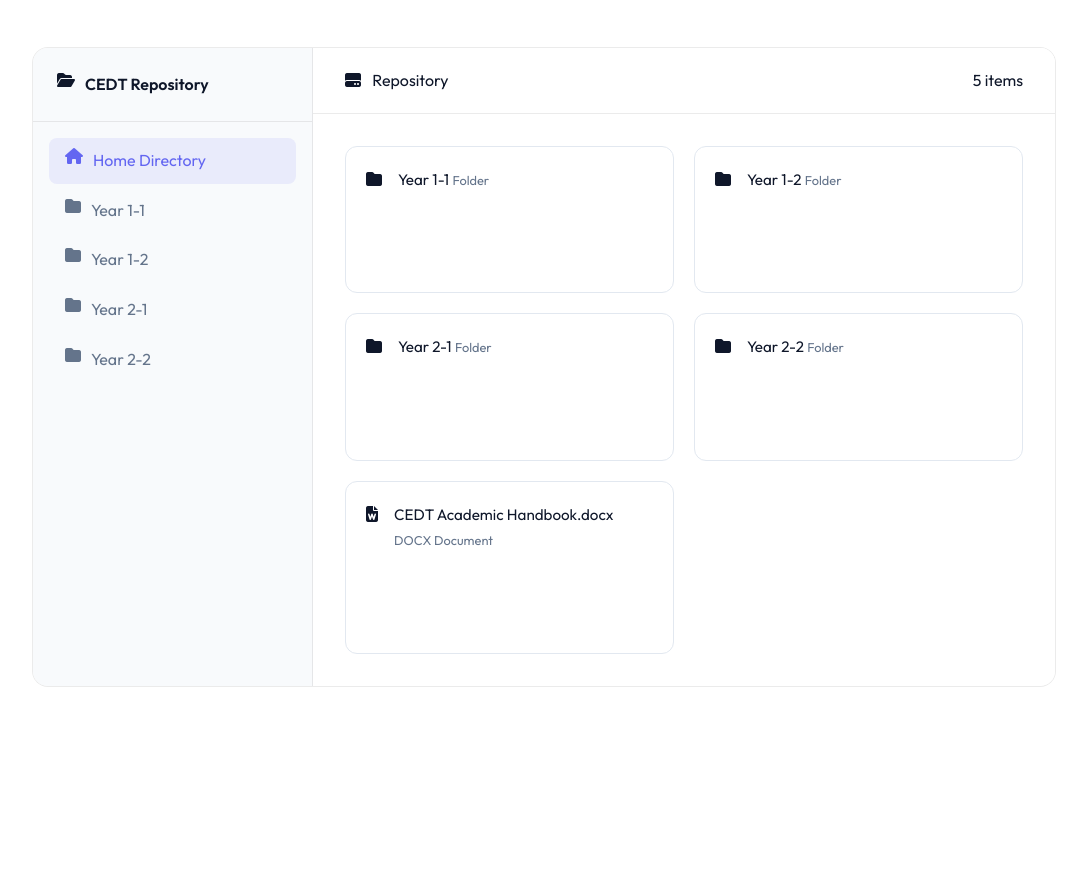
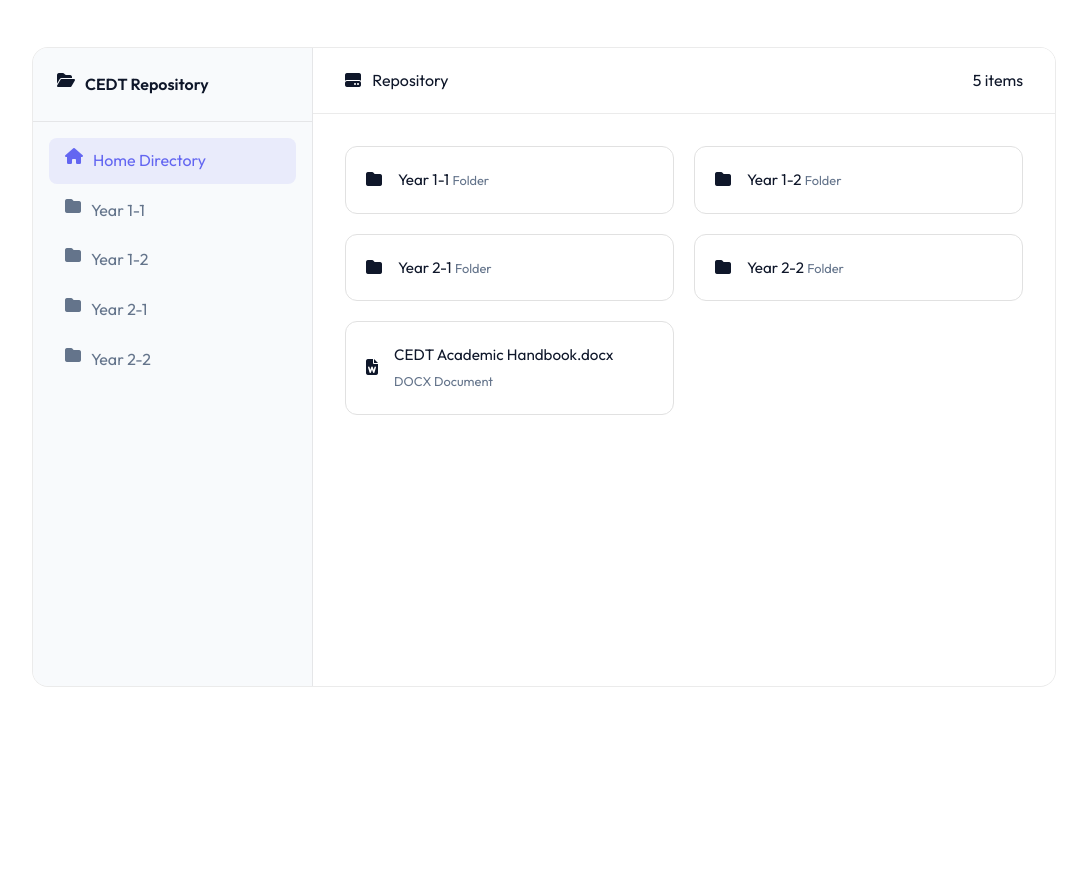
Before and after one commit to Spidergy07/cu-cedt-dev-disrupt-mini-hackathon-2026, a plain HTML site: page index.html in a window 1280 px wide. Shown: the part 1103-1987 px from the top of the page, without its empty margins (96-1183 px from the left). Drawn offline with Linux system fonts and the light colour scheme; a web font is replaced by a local one.

Commit message:
fix: file cards layout

```diff
--- a/style.css
+++ b/style.css
@@ -277,26 +277,29 @@ section {
     justify-content: space-between;
 }
 
+
 .pro-content {
     padding: 32px;
     flex: 1;
     overflow-y: auto;
     display: grid;
     grid-template-columns: repeat(auto-fill, minmax(220px, 1fr));
+    align-content: start;
     gap: 20px;
 }
 
-/* File cards */
-
 .pro-file-card {
     background: #ffffff;
-    border: 1px solid #e2e8f0;
+    border: 1px solid #e1e1e1;
     border-radius: 12px;
     padding: 20px;
     display: flex;
+    align-items: center;
     gap: 16px;
     cursor: pointer;
+    transition: all 0.2s ease;
 }
+
 
 .pro-file-card:hover {
     background: #f8fafc;
```
